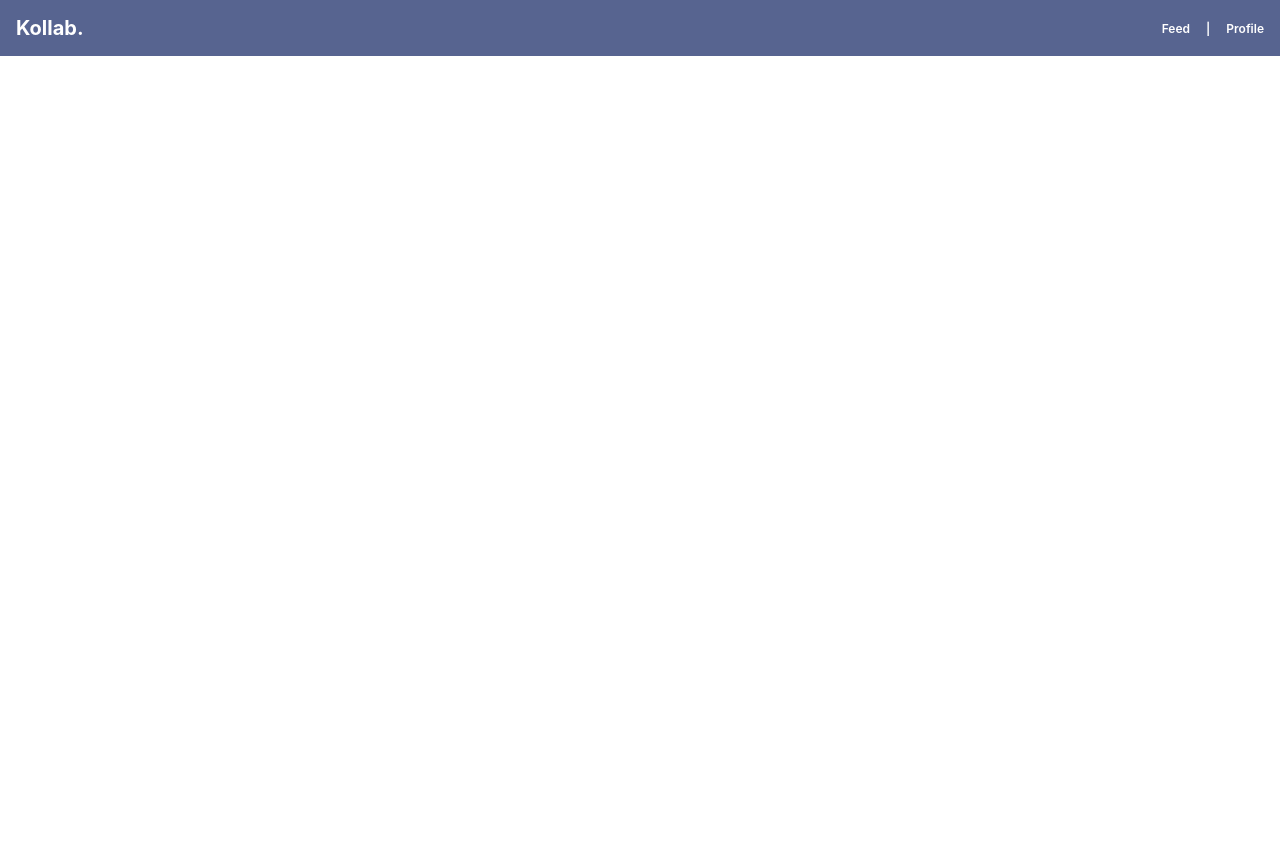
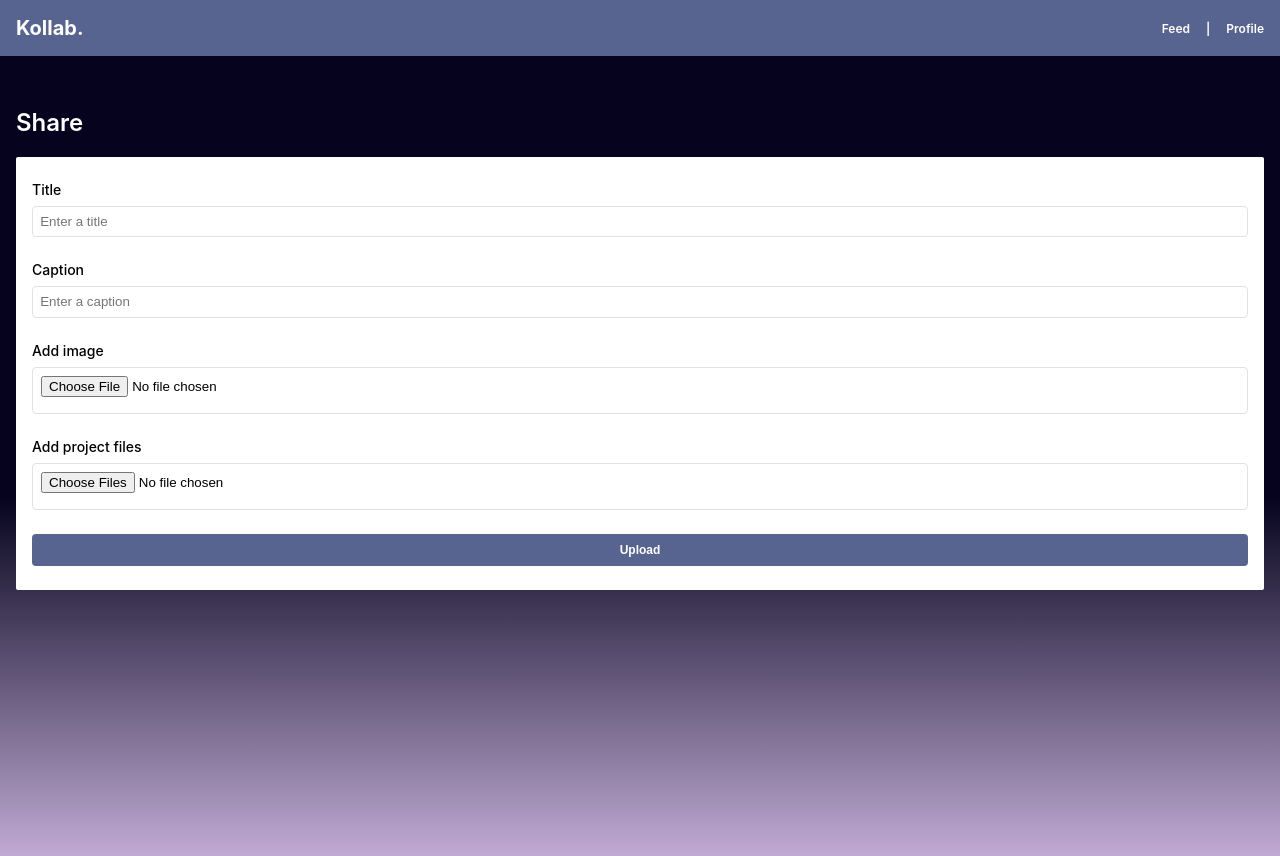
Before and after one commit to yakiv-k/kollab, a React (Create React App) app in the folder client/: page /upload in a window 1280 px wide. Before the commit the page ends 800 px from the top, so only its background shows below. Built offline with nearby package versions, Linux system fonts and the light colour scheme.

Commit message:
Updated Upload component styling

```diff
--- a/client/src/App.js
+++ b/client/src/App.js
@@ -3,6 +3,7 @@ import Header from "./components/Header/Header"
 import TracksPage from "./pages/TracksPage/TracksPage";
 import TracksView from "./components/Tracks/TracksView/TracksView";
 import ProducerPage from "./pages/ProducerPage/ProducerPage";
+import UploadPage from "./pages/UploadPage/UploadPage";
 
 // import axios from "axios";
 
@@ -17,6 +18,7 @@ function App() {
           <Route path="/tracks" exact component={TracksPage}></Route>
           <Route path="/tracks/view" component={TracksView}></Route>
           <Route path="/producer/view" component={ProducerPage}></Route>
+          <Route path="/upload" component={UploadPage}></Route>
         </Switch>
       </BrowserRouter>
     </>
--- a/client/src/components/Upload/Upload.js
+++ b/client/src/components/Upload/Upload.js
@@ -1,7 +1,8 @@
-import React from "react";
+import { Component } from "react";
+import axios from "axios";
 // import { useState } from "react";
 
-import "./Upload.js";
+import "./Upload.scss";
 
 class Upload extends Component {
   state = {
@@ -43,14 +44,53 @@ class Upload extends Component {
   render() {
     return (
       <>
-        <div onSubmit={this.handleFilesUpload} className="upload">
-          <form className="upload__form">
-            <label>Add image</label>
-            <input onChange={this.handleImageChange}></input>
-            <label>Add Project Files</label>
-            <input onChange={this.handleFileChange}></input>
-          </form>
-        </div>
+        <section onSubmit={this.handleFilesUpload} className="upload">
+          <h1 className="upload__title">Share</h1>
+          <div className="upload__content">
+            {/* <h2>Add</h2> */}
+            <form className="upload__form form">
+              <label className="form__label">Title</label>
+              <input
+                className="form__input"
+                placeholder="Enter a title"
+                type="text"
+                name="title"
+                id="title"
+                onChange={this.handleImageChange}
+              ></input>
+              <label className="form__label">Caption</label>
+              <input
+                className="form__input"
+                placeholder="Enter a caption"
+                type="text"
+                name="caption"
+                id="caption"
+                onChange={this.handleImageChange}
+              ></input>
+              <label className="form__label">Add image</label>
+              <input
+                className="form__input form__input--padding"
+                type="file"
+                name="image"
+                id="image"
+                // accept="image/jpeg, image/png"
+                accept=".jpeg, .jpg, .png"
+                onChange={this.handleImageChange}
+              ></input>
+              <label className="form__label">Add project files</label>
+              <input
+                className="form__input form__input--padding"
+                type="file"
+                name="stem"
+                id="stem"
+                accept=".wav"
+                multiple="multiple"
+                onChange={this.handleFileChange}
+              ></input>
+              <button className="form__button">Upload</button>
+            </form>
+          </div>
+        </section>
       </>
     );
   }
--- a/client/src/components/Upload/Upload.scss
+++ b/client/src/components/Upload/Upload.scss
@@ -0,0 +1,58 @@
+.upload {
+  background: linear-gradient(to bottom, #05031d 55%, #c0aad3 100%);
+  width: 100%;
+  padding: 2rem 1rem;
+  min-height: 100vh;
+  &__content {
+    background-color: #fff;
+    display: flex;
+    flex-direction: column;
+    padding: 1.5rem 1rem;
+    border-radius: 2px;
+  }
+  &__title {
+    font-weight: 600;
+    color: #fff;
+  }
+  &__form {
+    display: flex;
+    flex-direction: column;
+  }
+}
+
+.form {
+    &__label {
+        margin-bottom: 0.5rem;
+        font-size: 14px;
+        font-weight: 500;
+    }
+    &__input {
+        margin-bottom: 1.5rem;
+        border: 1px solid #E1E1E1;
+        border-radius: 4px;
+        padding: 0.45rem;
+        &:focus {
+            outline: 0.25px solid #AFAFAF;
+        }
+        &--padding {
+            padding: 0.5rem 0.5rem 1rem 0.5rem;
+        }
+    }
+    &__button {
+        border: none;
+        width: 100%;
+        height: 2rem;
+        border-radius: 4px;
+        background-color: #576490;
+        color: #FFF;
+        font-size: 0.75rem;
+        font-weight: 700;
+        &:focus {
+            outline: none;
+        }
+        &:hover {
+            transition: 0.25s;
+            transform: translateY(-0.1rem);
+        }
+    }
+}
--- /dev/null
+++ b/client/src/pages/UploadPage/UploadPage.js
@@ -0,0 +1,13 @@
+import Upload from "../../components/Upload/Upload";
+
+import "./UploadPage.scss";
+
+function UploadPage () {
+    return (
+        <>
+        <Upload />
+        </>
+    )
+}
+
+export default UploadPage;
```
Also changed, not shown: client/src/pages/UploadPage/UploadPage.scss (added).
